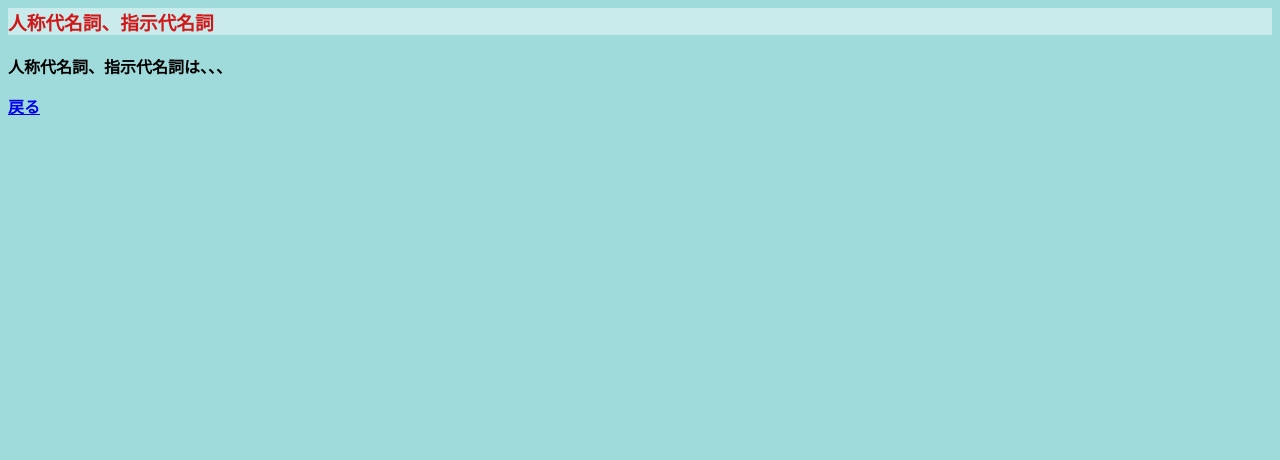
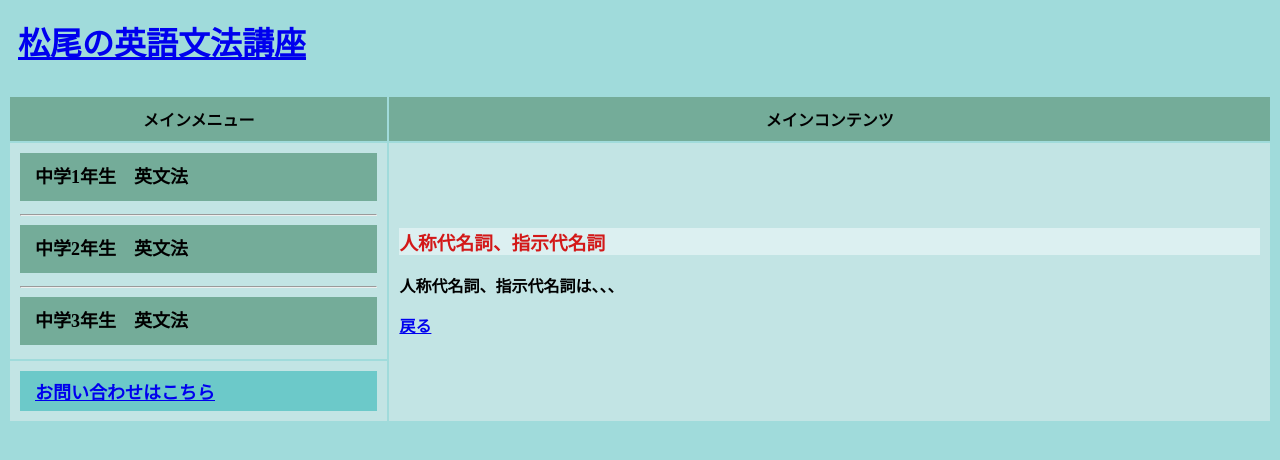
Before and after one commit to mshni/mshni.github.io, a plain HTML site: page 人称代名詞、指示代名詞.html in a window 1280 px wide. Drawn offline with Linux system fonts and the light colour scheme.

Commit message:
Update 人称代名詞、指示代名詞.html

```diff
--- a/人称代名詞、指示代名詞.html
+++ b/人称代名詞、指示代名詞.html
@@ -1,17 +1,108 @@
 <html>
     <head>
-        <title>人称代名詞、指示代名詞</title>
+        <title>松尾の英語文法講座</title>
         <meta http-equiv="content-type" content="text/html; charset=UTF-8">
+        <meta name="vier point" content="width=device-width, initial-scale=1, minimum-scale=1, user-scable=yes">
         <link rel="stylesheet" href="mydesign.css" type="text/css">
     </head>
 
     <body>
 
-    <h3>人称代名詞、指示代名詞</h3>
-    <p>人称代名詞、指示代名詞は、、、</p>
+        <h1><a href="index.html">松尾の英語文法講座</a></h1>
 
+        <table id="a1" width="100%">
+            <tr><th width="30%">メインメニュー</th><th>メインコンテンツ</th></tr>
+            <tr><td>
 
-    <p><a href="index.html">戻る</a></p>
+                <div class="menu">
+                    <label for="menu_bar01">中学1年生　英文法</label><!--label forでチェックボックスではなくキャプション（タイトル）を押しても動作するようにし、CSSのcheckedで既に選択された状態にしておく-->
+                    <input type="checkbox" id="menu_bar01" /><!--input type="checkbox"でチェックボックスを配置し、CSSでチェックボックスは隠す-->
+                    <ul id="links01">
+                        <li><a href="be動詞.html">be動詞</a></li>
+                        <li><a href="一般動詞.html">一般動詞</a></li>
+                        <li><a href="助動詞.html">助動詞</a></li>
+                        <li><a href="人称代名詞、指示代名詞.html">人称代名詞、指示代名詞</a></li>
+                        <li><a href="">疑問詞</a></li>
+                        <li><a href="">命令文</a></li>
+                        <li><a href="">前置詞</a></li>
+                        <li><a href="">一般動詞の過去形</a></li>
+                        <li><a href="">三単現</a></li>
+                        <li><a href="">現在進行形</a></li>
+                        <li><a href="">感嘆文</a></li>
+                        <li><a href="">want/try/need to do</a></li>
+                        <li><a href="">look 形容詞</a></li>
+                        <li><a href="">道を尋ねる・教える</a></li>
+                        <li><a href="">be動詞の過去形</a></li>
+                        <li><a href="">There is/are</a></li>
+                        <li><a href="">過去進行形</a></li>
+                        <li><a href="">レストランでの会話</a></li>
+                    </ul>
+
+                    <hr><!---線を引いて区切る--->
+
+                    <label for="menu_bar02">中学2年生　英文法</label>
+                    <input type="checkbox" id="menu_bar02" />
+                    <ul id="links02">
+                        <li><a href="">現在進行形</a></li>
+                        <li><a href="">SVOO</a></li>
+                        <li><a href="">SVOC</a></li>
+                        <li><a href="">接続詞when, if</a></li>
+                        <li><a href="">接続詞that, because</a></li>
+                        <li><a href="">May I ...? Could you ...?</a></li>
+                        <li><a href="">to 不定詞</a></li>
+                        <li><a href="">It is ~ to....</a></li>
+                        <li><a href="">have to, must</a></li>
+                        <li><a href="">動名詞</a></li>
+                        <li><a href="">疑問詞 + to</a></li>
+                        <li><a href="">S is 形容詞 that ....</a></li>
+                        <li><a href="">駅で尋ねる・答える</a></li>
+                        <li><a href="">比較表現</a></li>
+                        <li><a href="">Shall I ...?</a></li>
+                        <li><a href="">受け身（受動態）</a></li>
+                        <li><a href="">電話で用件を伝える</a></li>
+
+                    </ul>
+
+                    <hr><!---線を引いて区切る--->
+
+                    <label for="menu_bar03">中学3年生　英文法</label>
+                    <input type="checkbox" id="menu_bar03" />
+                    <ul id="links03">
+                        <li><a href="">現在完了形</a></li>
+                        <li><a href="">現在完了進行形</a></li>
+                        <li><a href="">初対面のあいさつ</a></li>
+                        <li><a href="">It is ~ for 人 to do ....</a></li>
+                        <li><a href="">want 人 to do</a></li>
+                        <li><a href="">使役動詞 let, help</a></li>
+                        <li><a href="">意見を述べる</a></li>
+                        <li><a href="">間接疑問文</a></li>
+                        <li><a href="">現在分詞・過去分詞</a></li>
+                        <li><a href="">町中での手助け</a></li>
+                        <li><a href="">接触節</a></li>
+                        <li><a href="">関係代名詞</a></li>
+                        <li><a href="">仮定法</a></li>
+
+                    </ul>
+
+                </div>
+
+            </td>
+
+            <td rowspan="2"><b>
+
+                <h3>人称代名詞、指示代名詞</h3>
+                <p>人称代名詞、指示代名詞は、、、</p>
+
+                <p><a href="index.html">戻る</a></p>
+
+            </b></td></tr>
+
+            <tr><td>
+            <h2 id="a2"><a href="お問い合わせ.html">お問い合わせはこちら</a></h2>
+            </td></tr>
+
+        </table>
 
     </body>
+
 </html>
```
